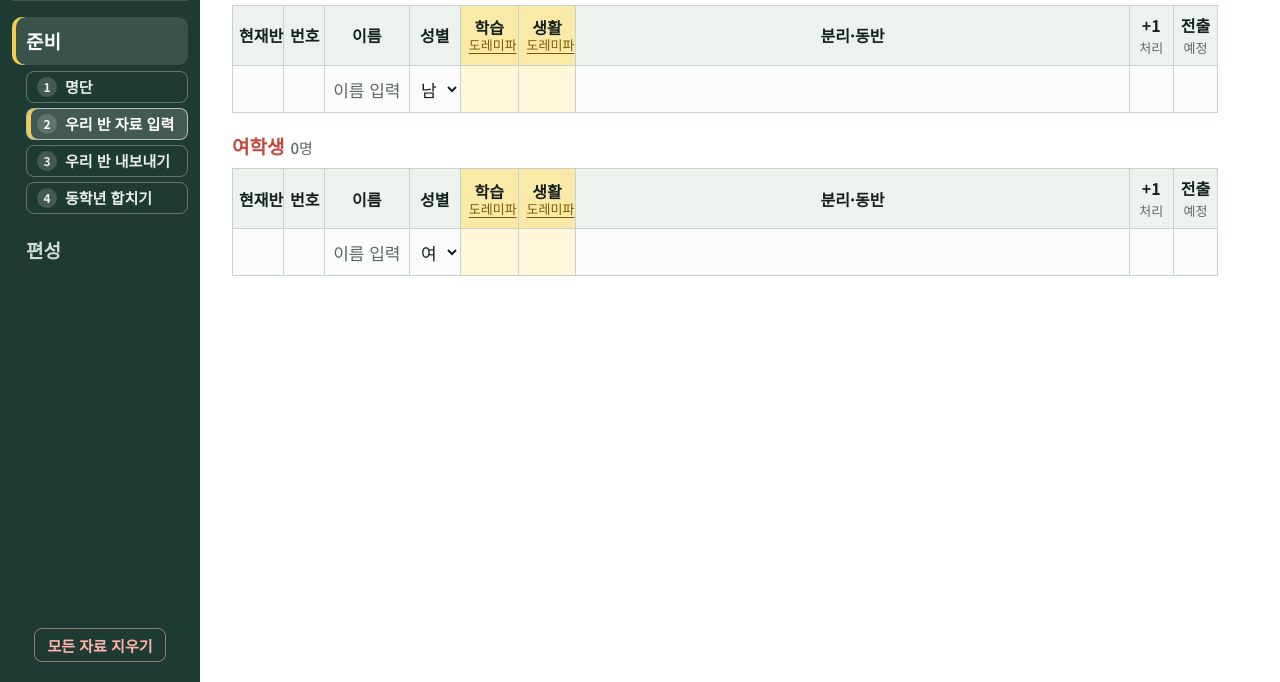
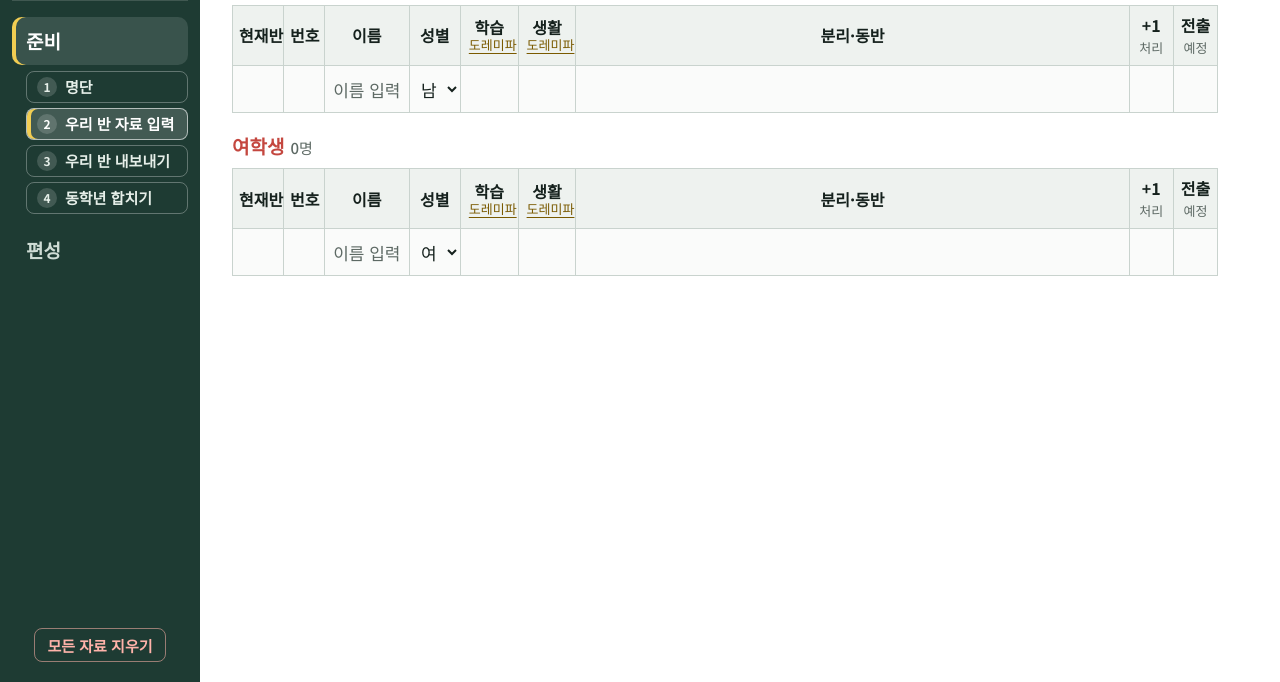
Before and after one commit to leehweseong-bot/doremifa, a plain HTML site: page index.html in a window 1280 px wide. Shown: the part 118-800 px from the top of the page. Drawn offline with Linux system fonts and the light colour scheme.

Commit message:
자료 입력 표의 학습·생활 칸 배경색 제거
Co-Authored-By: Claude Opus 5.5 <noreply@anthropic.com>
Claude-Session: https://claude.ai/code/session_01CnfMXwqaUiUrfEi3NmJXap

```diff
--- a/index.html
+++ b/index.html
@@ -62,10 +62,10 @@ table.grid{border-collapse:collapse;width:100%;font-size:17px;table-layout:fixed
 .grid input,.grid select{border:0;border-radius:0;background:transparent;width:100%;height:46px;min-height:0;padding:4px 6px;font-size:17px}
 .grid input:focus,.grid select:focus{outline:2px solid var(--board);outline-offset:-2px;background:var(--bg)}
 .grid td.c{text-align:center}.grid td.c input{text-align:center}
-.grid .lf{background:var(--lf)}
-.grid th.lf{background:var(--lfh)}
+
+
 .grid select.miss{color:light-dark(#9a7a00,#f2cd52);font-weight:700}
-.grid tr.newrow td:not(.lf):not(.x){background:light-dark(#fafbfa,#121a17)}
+.grid tr.newrow td:not(.x){background:light-dark(#fafbfa,#121a17)}
 .grid tr.newrow input::placeholder{color:var(--mut)}
 .grid td.x{width:34px;text-align:center;border-left-color:transparent;border-top-color:transparent;border-bottom-color:transparent;border-right-color:transparent}
 .grid th.x{background:transparent;border-color:transparent}
```
